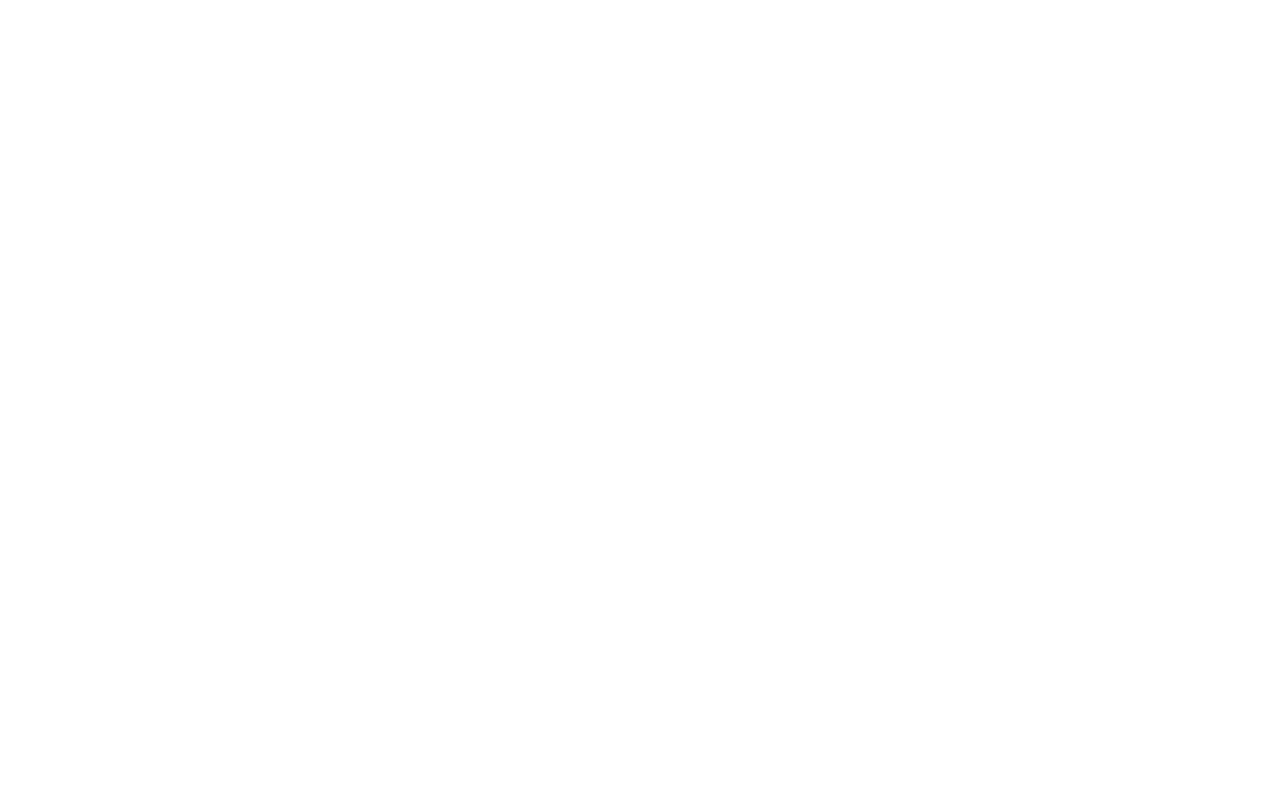
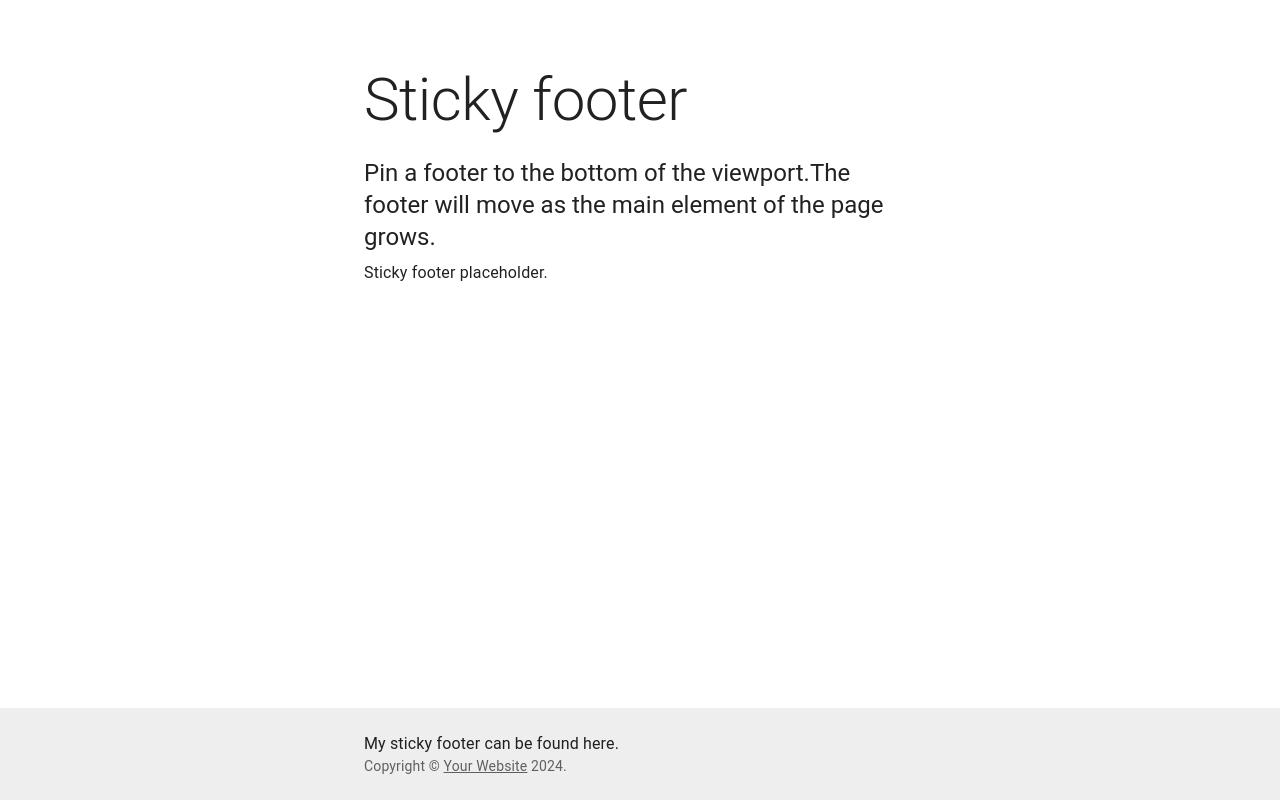
Before and after one commit to rominavc99/cornellnotes, a React (Create React App) app in the folder frontend/cornellnotes/: page /auth/google/home in a window 1280 px wide. Before the commit this address had no page. Built offline with nearby package versions, Linux system fonts and the light colour scheme.

Commit message:
detalles de conexion fron y back

```diff
--- a/frontend/cornellnotes/package.json
+++ b/frontend/cornellnotes/package.json
@@ -2,6 +2,7 @@
   "name": "cornellnotes",
   "version": "0.1.0",
   "private": true,
+  "proxy": "http://localhost:3000",
   "dependencies": {
     "@emotion/react": "^11.11.3",
     "@emotion/styled": "^11.11.0",
--- a/frontend/cornellnotes/src/components/HomeComponent.js
+++ b/frontend/cornellnotes/src/components/HomeComponent.js
@@ -0,0 +1,68 @@
+import * as React from "react";
+import CssBaseline from "@mui/material/CssBaseline";
+import { createTheme, ThemeProvider } from "@mui/material/styles";
+import Box from "@mui/material/Box";
+import Typography from "@mui/material/Typography";
+import Container from "@mui/material/Container";
+import Link from "@mui/material/Link";
+
+function Copyright() {
+  return (
+    <Typography variant="body2" color="text.secondary">
+      {"Copyright © "}
+      <Link color="inherit" href="https://mui.com/">
+        Your Website
+      </Link>{" "}
+      {new Date().getFullYear()}
+      {"."}
+    </Typography>
+  );
+}
+
+// TODO remove, this demo shouldn't need to reset the theme.
+const defaultTheme = createTheme();
+
+export default function StickyFooter() {
+  return (
+    <ThemeProvider theme={defaultTheme}>
+      <Box
+        sx={{
+          display: "flex",
+          flexDirection: "column",
+          minHeight: "100vh",
+        }}
+      >
+        <CssBaseline />
+        <Container component="main" sx={{ mt: 8, mb: 2 }} maxWidth="sm">
+          <Typography variant="h2" component="h1" gutterBottom>
+            Sticky footer
+          </Typography>
+          <Typography variant="h5" component="h2" gutterBottom>
+            {"Pin a footer to the bottom of the viewport."}
+            {"The footer will move as the main element of the page grows."}
+          </Typography>
+          <Typography variant="body1">Sticky footer placeholder.</Typography>
+        </Container>
+        <Box
+          component="footer"
+          sx={{
+            py: 3,
+            px: 2,
+            mt: "auto",
+            backgroundColor: (theme) =>
+              theme.palette.mode === "light"
+                ? theme.palette.grey[200]
+                : theme.palette.grey[800],
+          }}
+        >
+          <Container maxWidth="sm">
+            <Typography variant="body1">
+              My sticky footer can be found here.
+            </Typography>
+            <Copyright />
+          </Container>
+        </Box>
+      </Box>
+    </ThemeProvider>
+  );
+}
--- a/frontend/cornellnotes/src/components/Router.js
+++ b/frontend/cornellnotes/src/components/Router.js
@@ -9,7 +9,7 @@
     <Router>
       <Routes>
         <Route exact path="/" element={<SignInSide />} />
-        <Route path="/home" element={<HomeComponent />} />
+        <Route path="/auth/google/home" element={<HomeComponent />} />
       </Routes>
     </Router>
   );
```
Also changed, not shown: 1 other file (tests, documents, lock files or other folders).
